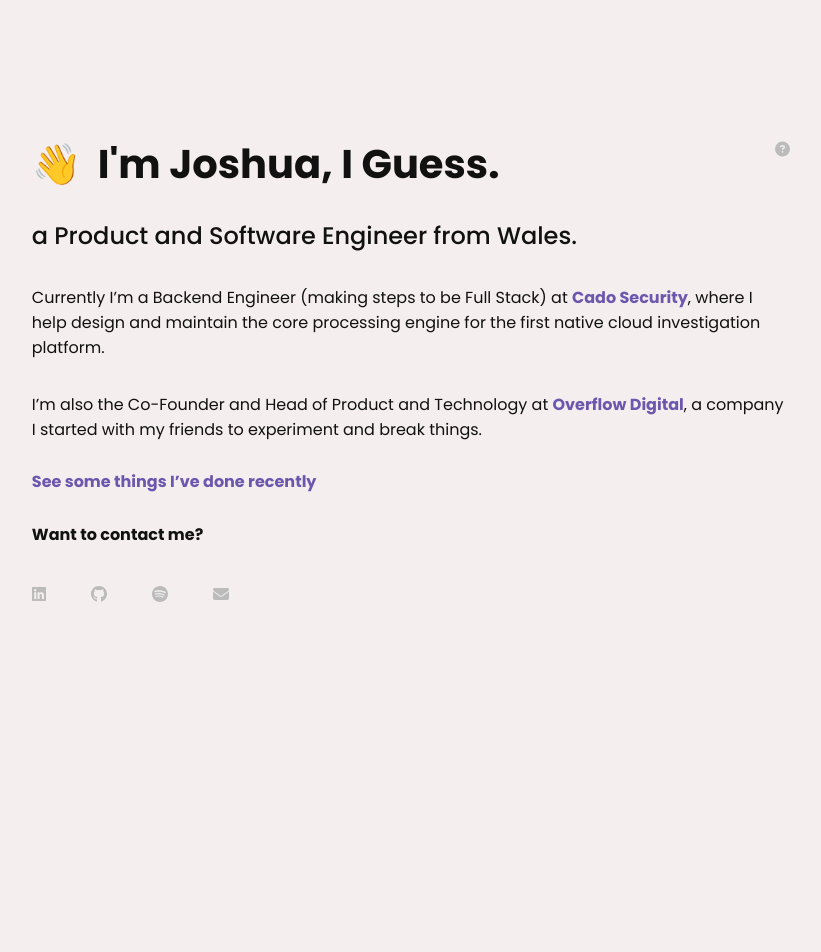
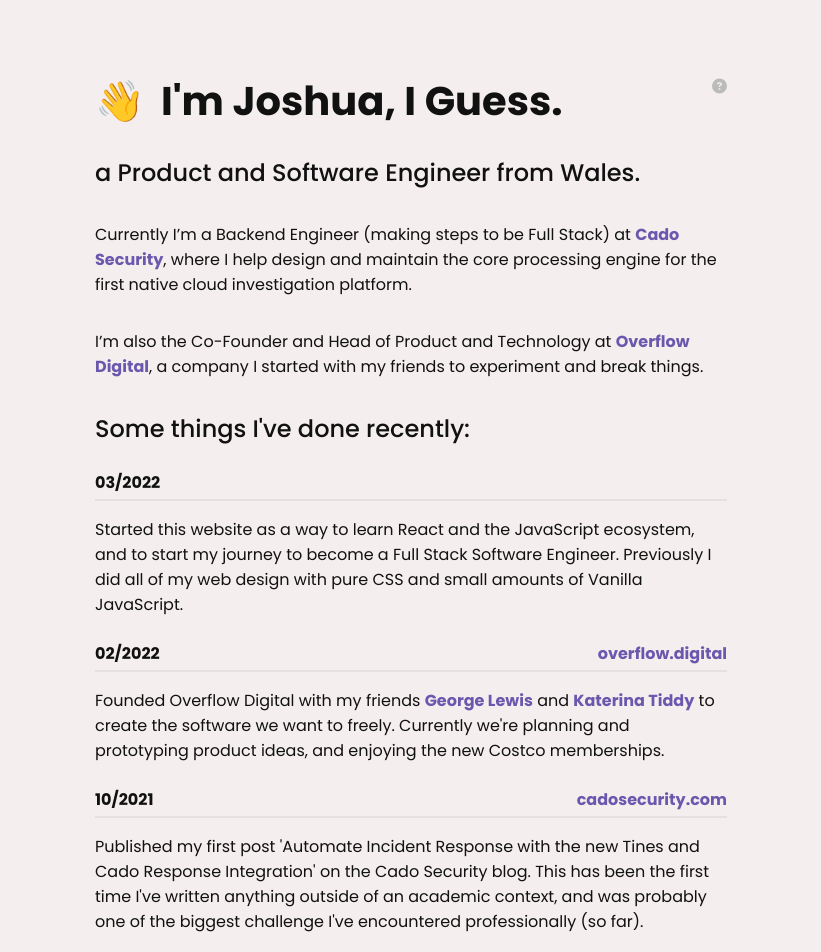
Before and after one commit to joshuathompsonlindley/joshuathompson.co.uk, a Next.js app: page / in a window 1280 px wide. Shown: the top 952 px of the page, without its empty margins (229-1050 px from the left). Before the commit the page ends 800 px from the top, so only its background shows below. Built offline with nearby package versions, Linux system fonts and the light colour scheme.

Commit message:
New sections

```diff
--- a/components/base/container.js
+++ b/components/base/container.js
@@ -38,5 +38,5 @@
 }
 
 export function SocialIconsContainer({ children }) {
-  return <FlexRowContainer className="pad-no-fw">{children}</FlexRowContainer>;
+  return <FlexRowContainer className="centre">{children}</FlexRowContainer>;
 }
--- a/components/base/primitive/container.js
+++ b/components/base/primitive/container.js
@@ -22,7 +22,7 @@
 export const PageContainerPrimitive = styled(ContainerPrimitive, {
   display: "flex",
   flexDirection: "row",
-  padding: "10% 20%",
+  padding: "5% 25%",
   justifyItems: "center",
   alignItems: "center",
   "@media  only screen and (max-width: 600px)": {
@@ -46,4 +46,8 @@
   alignItems: "stretch",
   padding: 0,
   width: "100%",
+
+  '&.centre': {
+    justifyContent: "center"
+  }
 });
--- /dev/null
+++ b/components/base/primitive/separator.js
@@ -0,0 +1,13 @@
+import { styled } from "@stitches/react";
+import { grayA } from "@radix-ui/colors";
+
+export const SeparatorPrimitive = styled('div', {
+    marginTop: "0.25rem",
+    borderTop: "2px solid",
+    borderColor: grayA.grayA3,
+    paddingBottom: "1rem",
+
+    "&.pad-lg": {
+        marginTop: "1.5rem"
+    }
+})
--- /dev/null
+++ b/components/contact.js
@@ -0,0 +1,34 @@
+import { BodyText } from "./base/typography";
+import { TextPrimitive } from "./base/primitive/typography";
+import { IconLink } from "./icons/icon";
+import { SocialIconsContainer, BodyTextContainer } from "./base/container";
+import {
+  faGithub,
+  faLinkedin,
+  faSpotify,
+} from "@fortawesome/free-brands-svg-icons";
+import { faEnvelope } from "@fortawesome/free-solid-svg-icons";
+import { SeparatorPrimitive } from "./base/primitive/separator";
+
+export default function ContactSection() {
+  return (
+    <div>
+      <SeparatorPrimitive className="pad-lg" />
+      <SocialIconsContainer>
+        <IconLink
+          href="https://linkedin.com/in/joshuathompsonlindley"
+          icon={faLinkedin}
+        />
+        <IconLink
+          href="https://github.com/joshuathompsonlindley"
+          icon={faGithub}
+        />
+        <IconLink
+          href="https://open.spotify.com/user/nxxq0c7necw4ujd0sxt1hla5c?si=48d84c06417f4a9d"
+          icon={faSpotify}
+        />
+        <IconLink href="mailto://joshua@overflow.digital" icon={faEnvelope} />
+      </SocialIconsContainer>
+    </div>
+  );
+}
--- a/components/meta.js
+++ b/components/meta.js
@@ -6,7 +6,7 @@
 
 export default function MetaModal() {
   return (
-    <Modal trigger={<IconLink icon={faQuestionCircle} />} title={`<meta>`}>
+    <Modal trigger={<IconLink icon={faQuestionCircle} />} title={<pre>&lt;meta&gt;</pre>}>
       <BodyTextContainer>
         <BodyText>
           This website is mostly an experiment in order to learn React and get a
--- a/components/project.js
+++ b/components/project.js
@@ -2,14 +2,20 @@
 import { BodyText } from "./base/typography";
 import { Link } from "./base/typography";
 import { ContainerPrimitive } from "./base/primitive/container";
+import { FlexRowContainer } from "./base/container";
+import { SeparatorPrimitive } from "./base/primitive/separator";
 
-export function ProjectDescription({ date, href, children }) {
+export function ProjectDescription({ date, children, href }) {
   return (
-    <ContainerPrimitive className="not-on-last pad-xs">
-        <div>
+    <ContainerPrimitive className="not-on-last pad-sm">
+        <FlexRowContainer>
           <TextPrimitive className="bold">{date}</TextPrimitive>
-        </div>
-        <Link href={href}><BodyText>{children}</BodyText></Link>
+          {href && (
+              <Link href={href}>{href.split('https://')[1].split('/')[0]}</Link>
+          )}
+        </FlexRowContainer>
+        <SeparatorPrimitive />
+        <BodyText>{children}</BodyText>
     </ContainerPrimitive>
   );
 }
--- a/components/projects.js
+++ b/components/projects.js
@@ -1,26 +1,46 @@
-import Modal from "./base/modal";
-import { BodyText, Link } from "./base/typography";
-import { BodyTextContainer } from "./base/container";
+import { HeadingContainer } from "./base/container";
 import { ProjectDescription } from "./project";
+import { ContainerPrimitive } from "./base/primitive/container";
+import { Link, Subheading } from "./base/typography";
 
-export default function ProjectsModal() {
+export default function ProjectsSection() {
   return (
-    <Modal
-      trigger={
-        <BodyTextContainer>
-          <BodyText>
-            <Link>See some things I’ve done recently</Link>
-          </BodyText>
-        </BodyTextContainer>
-      }
-      title={`Some things I’ve done recently`}
-    >
-      <div>
-        <ProjectDescription href="#" date="03/22">Started this website</ProjectDescription>
-        <ProjectDescription href="https://overflow.digital" date="02/22">Founded Overflow Digital with my friends</ProjectDescription>
-        <ProjectDescription href="https://www.cadosecurity.com/automate-incident-response-with-the-new-tines-and-cado-response-integration/" date="10/21">Published my first blog on the Cado Security blog</ProjectDescription>
-        <ProjectDescription href="https://www.cadosecurity.com/" date="07/21">Started my latest adventure at Cado Security</ProjectDescription>
-      </div>
-    </Modal>
+    <ContainerPrimitive className="pad-lg">
+      <HeadingContainer>
+        <Subheading>Some things I've done recently:</Subheading>
+      </HeadingContainer>
+      <ProjectDescription date="03/2022">
+        Started this website as a way to learn React and the JavaScript
+        ecosystem, and to start my journey to become a Full Stack Software
+        Engineer. Previously I did all of my web design with pure CSS and small
+        amounts of Vanilla JavaScript.
+      </ProjectDescription>
+      <ProjectDescription href="https://overflow.digital" date="02/2022">
+        Founded Overflow Digital with my friends{"  "}
+        <Link href="https://glewis.xyz">George Lewis</Link> and{" "}
+        <Link href="https://katerinatiddy.com">Katerina Tiddy</Link> to create
+        the software we want to freely. Currently we're planning and prototyping
+        product ideas, and enjoying the new Costco memberships.
+      </ProjectDescription>
+      <ProjectDescription
+        href="https://cadosecurity.com/automate-incident-response-with-the-new-tines-and-cado-response-integration/"
+        date="10/2021"
+      >
+        Published my first post 'Automate Incident Response with the new Tines
+        and Cado Response Integration' on the Cado Security blog. This has been
+        the first time I've written anything outside of an academic context, and
+        was probably one of the biggest challenge I've encountered
+        professionally (so far).
+      </ProjectDescription>
+      <ProjectDescription href="https://cadosecurity.com/" date="07/2021">
+        Started my latest adventure at{" "}
+        <Link href="https://cadosecurity.com">Cado Security</Link> as a Backend
+        Software Engineer. I mainly help design, implement and maintain the Cado
+        disk extraction and processing engine. I've also created platform
+        integrations with some of the top SOAR (Security Orchestration and
+        Automation) platforms. Currently, I'm learning to transition to a
+        full stack role by the end of 2022, in order to assist our growing frontend team.
+      </ProjectDescription>
+    </ContainerPrimitive>
   );
 }
--- a/pages/index.js
+++ b/pages/index.js
@@ -1,17 +1,15 @@
 import Head from "next/head";
-import { IconLink } from "../components/icons/icon";
 import MetaModal from "../components/meta";
-import ProjectsModal from "../components/projects";
+import ProjectsSection from "../components/projects";
 import WavingEmoji from "../components/icons/emoji";
-import { TextPrimitive } from "../components/base/primitive/typography";
-import { faEnvelope } from "@fortawesome/free-solid-svg-icons";
+
 import {
   FlexColumnContainer,
   PageContainer,
   HeadingContainer,
   SubheadingContainer,
   BodyTextContainer,
-  SocialIconsContainer,
+  FlexRowContainer,
 } from "../components/base/container";
 import {
   Heading,
@@ -19,11 +17,8 @@
   BodyText,
   Link,
 } from "../components/base/typography";
-import {
-  faGithub,
-  faLinkedin,
-  faSpotify,
-} from "@fortawesome/free-brands-svg-icons";
+import ContactSection from "../components/contact";
+import { ContainerPrimitive } from "../components/base/primitive/container";
 
 export default function Home() {
   return (
@@ -41,9 +36,7 @@
             <MetaModal />
           </HeadingContainer>
           <SubheadingContainer>
-            <Subheading>
-              a Product and Software Engineer from Wales.
-            </Subheading>
+            <Subheading>a Product and Software Engineer from Wales.</Subheading>
           </SubheadingContainer>
           <BodyTextContainer>
             <BodyText>
@@ -60,32 +53,8 @@
               company I started with my friends to experiment and break things.
             </BodyText>
           </BodyTextContainer>
-          <ProjectsModal />
-          <BodyTextContainer>
-            <BodyText>
-              <TextPrimitive className="bold">
-                Want to contact me?
-              </TextPrimitive>
-            </BodyText>
-          </BodyTextContainer>
-          <SocialIconsContainer>
-            <IconLink
-              href="https://linkedin.com/in/joshuathompsonlindley"
-              icon={faLinkedin}
-            />
-            <IconLink
-              href="https://github.com/joshuathompsonlindley"
-              icon={faGithub}
-            />
-            <IconLink
-              href="https://open.spotify.com/user/nxxq0c7necw4ujd0sxt1hla5c?si=48d84c06417f4a9d"
-              icon={faSpotify}
-            />
-            <IconLink
-              href="mailto://joshua@overflow.digital"
-              icon={faEnvelope}
-            />
-          </SocialIconsContainer>
+          <ProjectsSection />
+          <ContactSection />
         </FlexColumnContainer>
       </PageContainer>
     </div>
--- a/styles/style.css
+++ b/styles/style.css
@@ -1,4 +1,4 @@
-@import url("https://fonts.googleapis.com/css2?family=Poppins:wght@400;500;700&display=swap");
+@import url('https://fonts.googleapis.com/css2?family=JetBrains+Mono:wght@700&family=Poppins:wght@400;500;700&display=swap');
 
 html {
   border: none;
@@ -6,3 +6,8 @@
   background-color: #f4eeee;
   font-family: "Poppins" !important;
 }
+
+pre {
+  font-family: 'JetBrains Mono';
+  font-weight: 700;
+}
```
